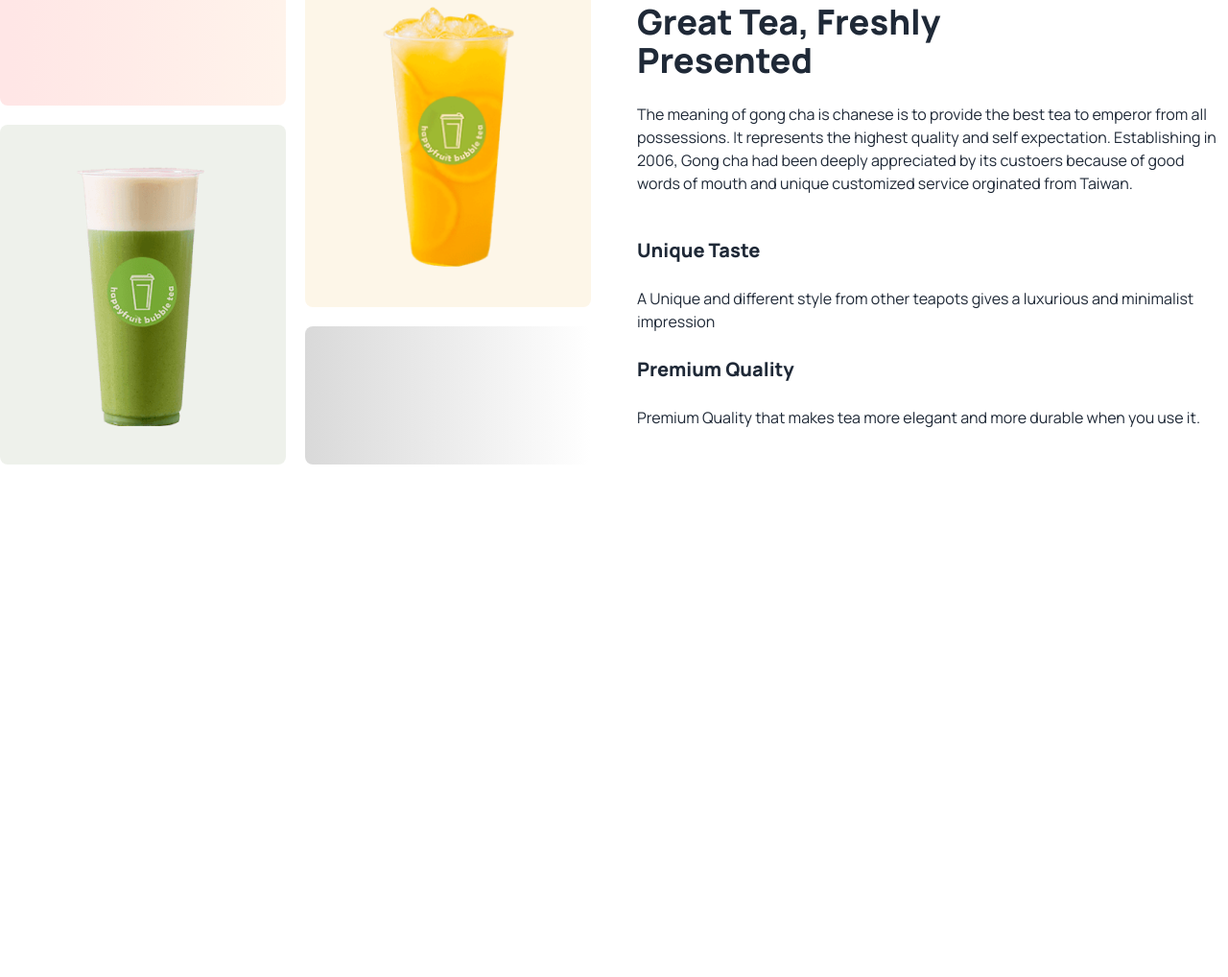
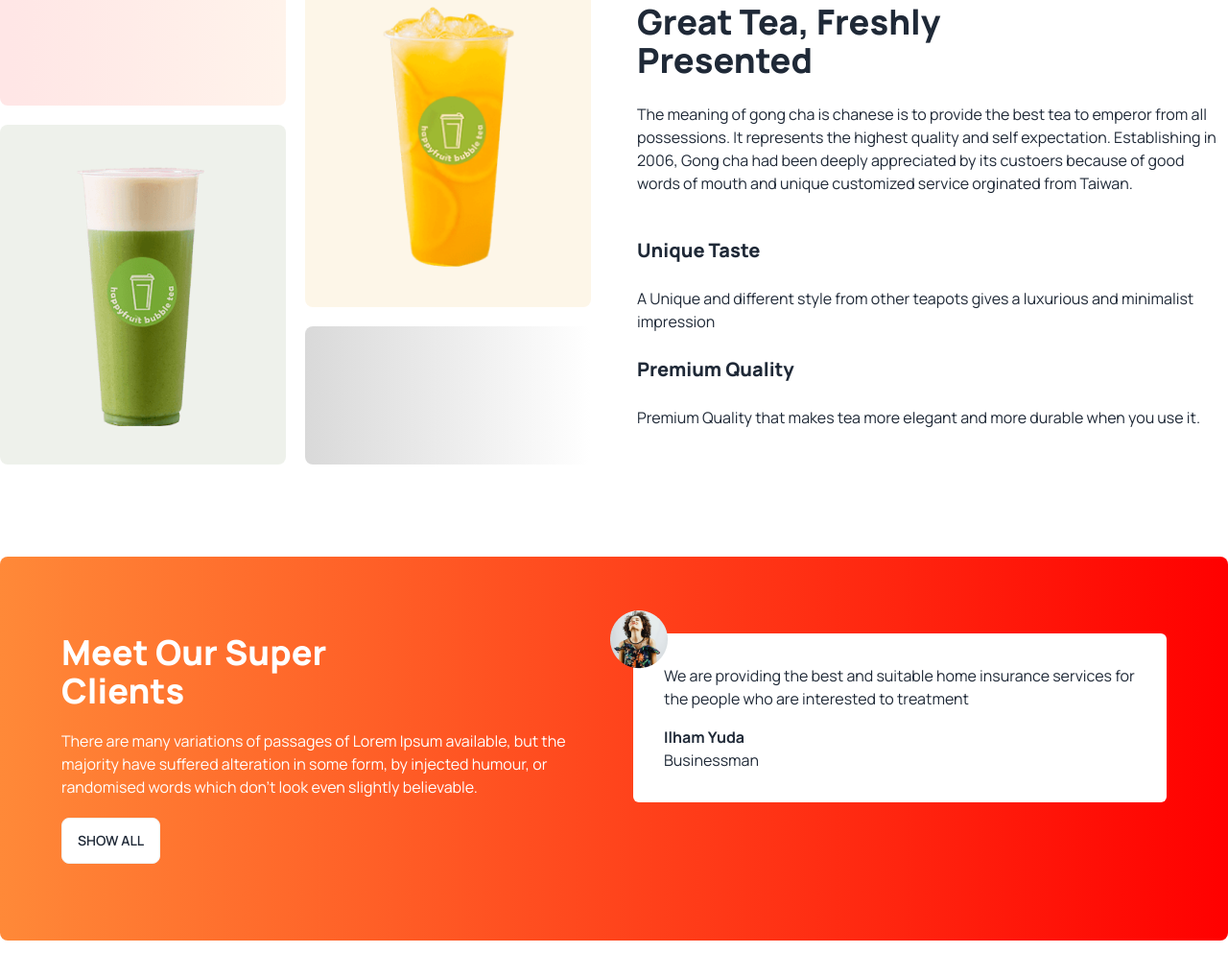
Before and after one commit to Apurba1903/tea-house, a plain HTML site: page index.html in a window 1280 px wide. Shown: the part 1264-2282 px from the top of the page at 96% size. Before the commit the page ends 1844 px from the top, so only its background shows below. Drawn offline with nearby package versions, Linux system fonts and the light colour scheme.

Commit message:
added customer review

```diff
--- a/index.html
+++ b/index.html
@@ -172,7 +172,8 @@
                         <h3 class="text-4xl font-extrabold">Great Tea, Freshly
                             <br> Presented
                         </h3>
-                        <p class="pb-5">The meaning of gong cha is chanese is to provide the best tea to emperor from all
+                        <p class="pb-5">The meaning of gong cha is chanese is to provide the best tea to emperor from
+                            all
                             possessions. It represents the highest quality and self expectation. Establishing in 2006,
                             Gong cha had been
                             deeply appreciated by its custoers because of good words of mouth and unique customized
@@ -187,7 +188,30 @@
                 </div>
             </div>
         </section>
+        <!-- Super Client Section -->
+        <section
+            class="my-24 rounded-lg flex flex-col lg:flex-row gap-10 bg-gradient-to-r from-[#FF8938] to-[#F00] px-16 py-20">
 
+            <div class="flex-1 space-y-5 ">
+                <h1 class="text-4xl font-extrabold text-white">Meet Our Super <br> Clients</h1>
+                <p class="text-white">There are many variations of passages of Lorem Ipsum available, but the majority have suffered
+                    alteration in some form, by injected humour, or randomised words which don't look even slightly
+                    believable. </p>
+                <input type="button" value="Show All" class="btn bg-white" />
+            </div>
+
+
+            <div class="flex-1">
+                <div class="relative p-8 rounded-md bg-white">
+                    <img class="absolute -left-6 -top-6" src="images/client.png" alt="">
+                    <p>We are providing the best and suitable home insurance services for the people who are
+                        interested to treatment</p>
+                    <h1 class="font-bold mt-4">Ilham Yuda</h1>
+                    <h2>Businessman</h2>
+                </div>
+            </div>
+
+        </section>
 
 
 
```
